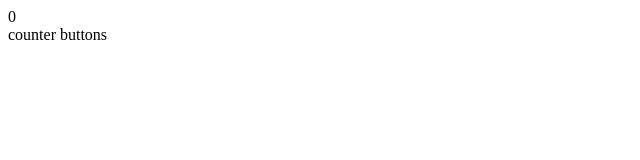
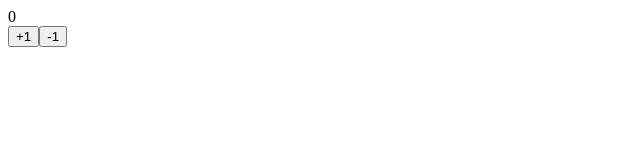
Before and after one commit to Masoume-vesali1993/practice-react, a React (Create React App) app: page / in a window 1280 px wide. Shown: the top 160 px of the page, without its empty margins (0-640 px from the left). Built offline with nearby package versions, Linux system fonts and the light colour scheme.

Commit message:
add Button
Signed-off-by: Masoume <masoumevsl198@gmail.com>

```diff
--- a/src/components/CounterButtons.js
+++ b/src/components/CounterButtons.js
@@ -4,7 +4,8 @@ class CounterButtons extends Component{
     render(){
         return (
             <div className="counter-buttons">
-                counter buttons
+                <button>+1</button>
+                <button>-1</button>
             </div>
         );
     }
```
